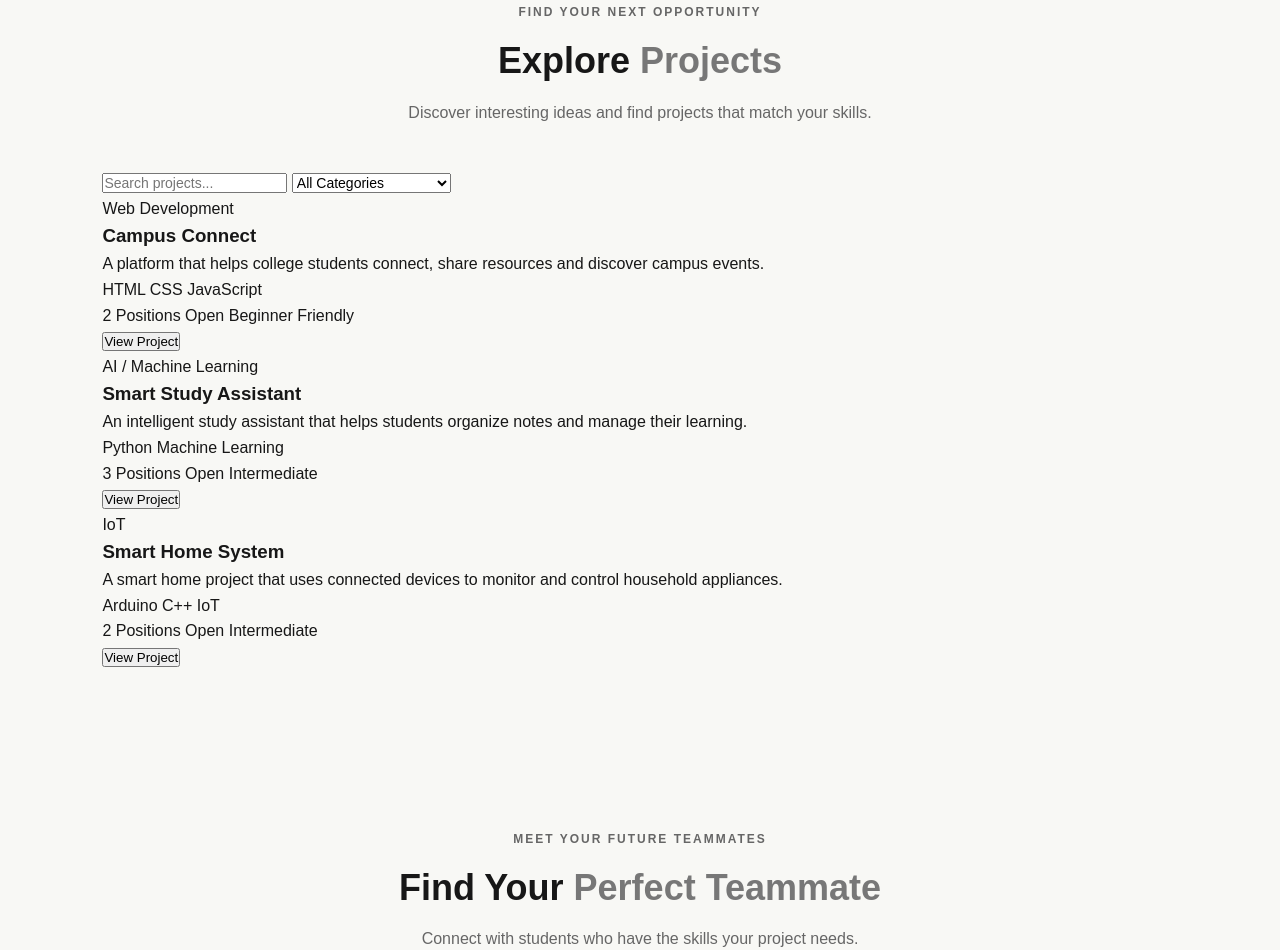
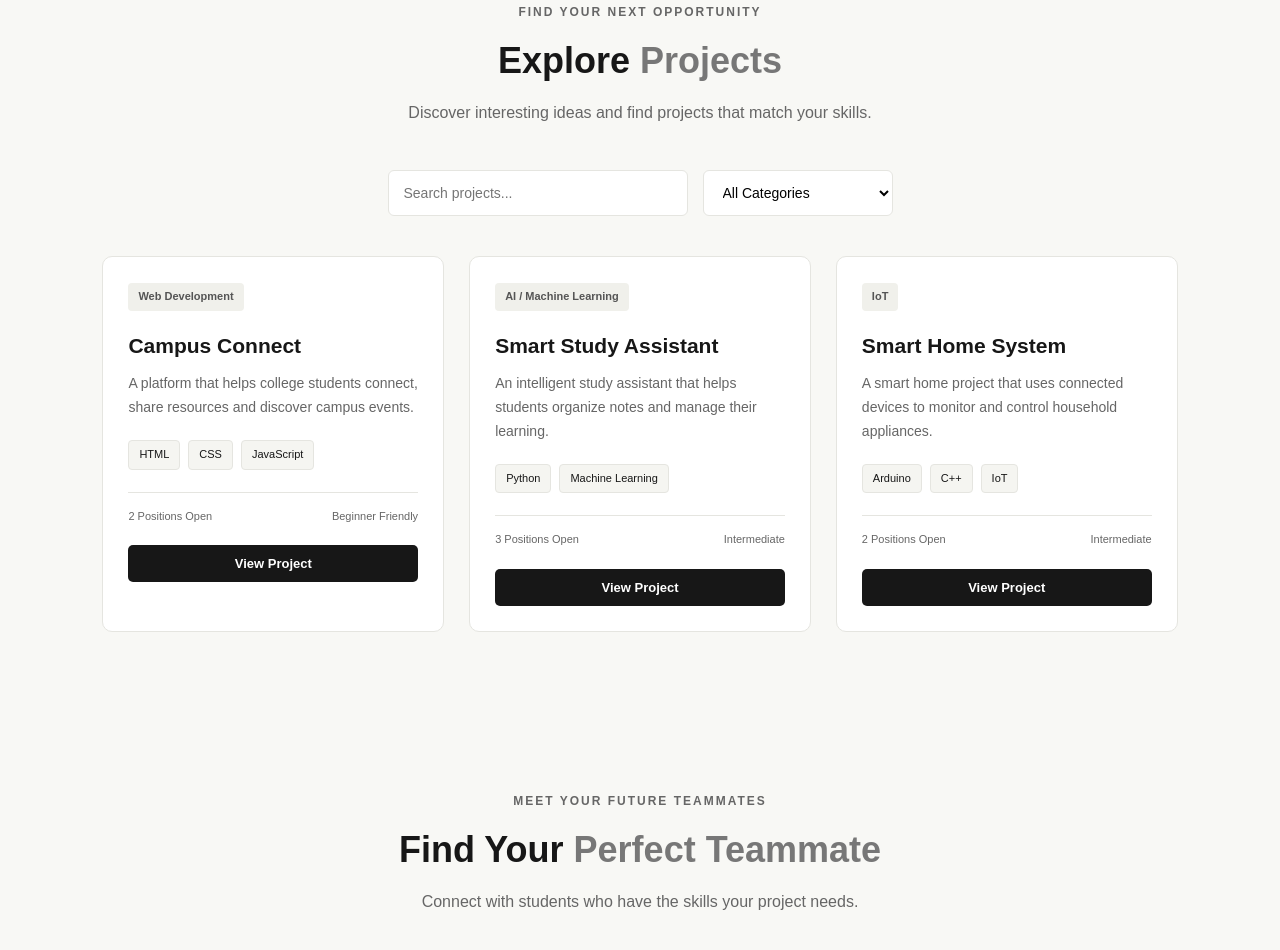
Before and after one commit to saket742966/TeamUp, a plain HTML site: page index.html in a window 1280 px wide. Shown: the part 856-1806 px from the top of the page. Drawn offline with Linux system fonts and the light colour scheme.

Commit message:
style: design project discovery section

```diff
--- a/style.css
+++ b/style.css
@@ -290,3 +290,143 @@ header {
     color: var(--secondary-color);
     margin-top: 5px;
 }
+
+
+/* ==============================
+   EXPLORE PROJECTS SECTION
+================================ */
+
+.projects-section {
+    background-color: var(--background-color);
+}
+
+/* Project Filters */
+
+.project-filters {
+    display: flex;
+    justify-content: center;
+    gap: 15px;
+    margin-bottom: 40px;
+}
+
+.project-filters input,
+.project-filters select {
+    padding: 13px 15px;
+    border: 1px solid var(--border-color);
+    border-radius: 6px;
+    background-color: var(--white-color);
+    outline: none;
+}
+
+.project-filters input {
+    width: 300px;
+}
+
+.project-filters select {
+    width: 190px;
+}
+
+.project-filters input:focus,
+.project-filters select:focus {
+    border-color: var(--primary-color);
+}
+
+/* Project Cards Container */
+
+.project-container {
+    display: grid;
+    grid-template-columns: repeat(3, 1fr);
+    gap: 25px;
+}
+
+/* Individual Project Card */
+
+.project-card {
+    background-color: var(--white-color);
+    border: 1px solid var(--border-color);
+    border-radius: 10px;
+    padding: 25px;
+    transition: transform 0.3s ease, box-shadow 0.3s ease;
+}
+
+.project-card:hover {
+    transform: translateY(-5px);
+    box-shadow: 0 8px 25px rgba(0, 0, 0, 0.06);
+}
+
+/* Project Category */
+
+.project-category {
+    display: inline-block;
+    background-color: #f0f0eb;
+    color: #555555;
+    padding: 5px 10px;
+    border-radius: 4px;
+    font-size: 11px;
+    font-weight: 600;
+}
+
+/* Project Title and Description */
+
+.project-card h3 {
+    font-size: 21px;
+    margin: 18px 0 10px;
+}
+
+.project-card p {
+    color: var(--secondary-color);
+    font-size: 14px;
+    line-height: 1.7;
+    margin-bottom: 20px;
+}
+
+/* Project Skills */
+
+.project-skills {
+    display: flex;
+    flex-wrap: wrap;
+    gap: 8px;
+    margin-bottom: 22px;
+}
+
+.project-skills span {
+    background-color: #f5f5f1;
+    border: 1px solid var(--border-color);
+    padding: 5px 10px;
+    border-radius: 4px;
+    font-size: 11px;
+}
+
+/* Project Information */
+
+.project-info {
+    display: flex;
+    justify-content: space-between;
+    gap: 10px;
+    border-top: 1px solid var(--border-color);
+    padding-top: 15px;
+    margin-bottom: 20px;
+}
+
+.project-info span {
+    font-size: 11px;
+    color: var(--secondary-color);
+}
+
+/* View Project Button */
+
+.view-project-btn {
+    width: 100%;
+    padding: 11px;
+    background-color: var(--primary-color);
+    color: var(--white-color);
+    border: none;
+    border-radius: 5px;
+    font-size: 13px;
+    font-weight: 600;
+    transition: background-color 0.3s ease;
+}
+
+.view-project-btn:hover {
+    background-color: #444444;
+}
```
